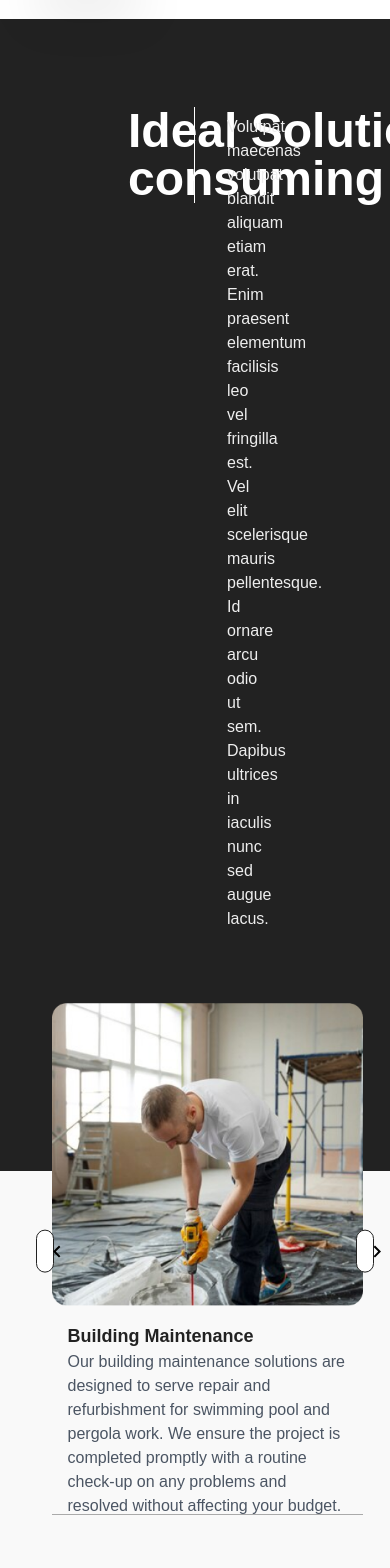
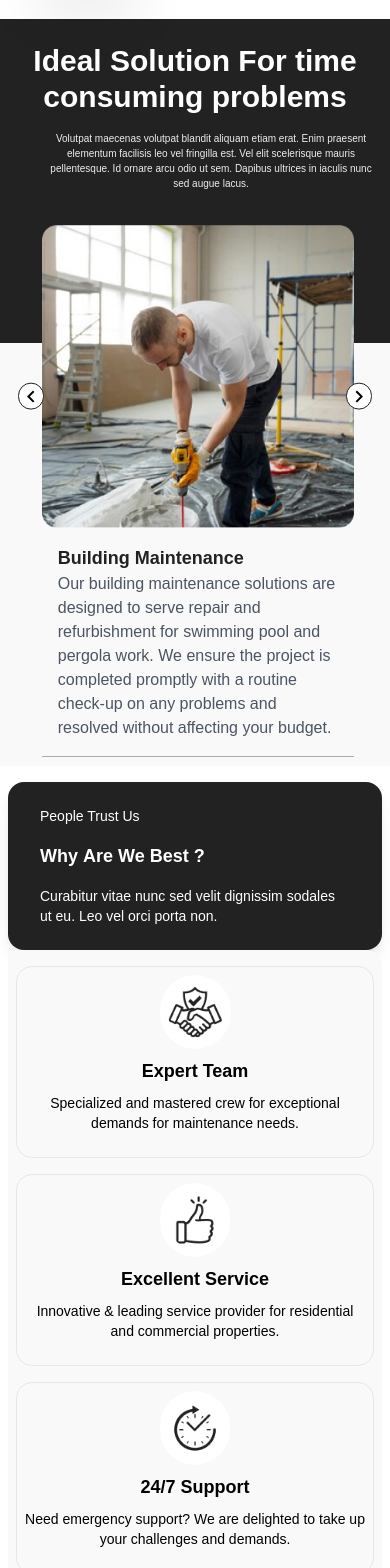
Before and after one commit to shaniaakhan21/AWTech, a Next.js app: page / in a window 390 px wide. Shown: the part 1400-2968 px from the top of the page. Built offline with nearby package versions, Linux system fonts and the light colour scheme.

Commit message:
Why responsiveness DONE

```diff
--- a/components/Carousel.tsx
+++ b/components/Carousel.tsx
@@ -1,5 +1,5 @@
 "use client";
-import React, { useState } from 'react';
+import React, { useState, useEffect } from 'react';
 import Image, { StaticImageData } from 'next/image';
 import ChevronLeftOutlinedIcon from '@mui/icons-material/ChevronLeftOutlined';
 import ChevronRightOutlinedIcon from '@mui/icons-material/ChevronRightOutlined';
@@ -16,38 +16,70 @@ interface CarouselProps {
 
 const Carousel: React.FC<CarouselProps> = ({ slides }) => {
     const [currentSlide, setCurrentSlide] = useState(0);
+    const [isMobile, setIsMobile] = useState(false);
 
-    const handleNext = () => {
+    // Check screen width on load and on resize
+    useEffect(() => {
+        const checkIsMobile = () => setIsMobile(window.innerWidth < 640);
+        checkIsMobile(); // Initial check
+        window.addEventListener("resize", checkIsMobile);
+        return () => window.removeEventListener("resize", checkIsMobile);
+    }, []);
+
+    // Handlers for mobile
+    const handleNextMobile = () => {
         setCurrentSlide((prevSlide) =>
-            prevSlide < slides.length - 4.5 ? prevSlide + 1 : prevSlide
+            prevSlide < slides.length - 1.5 ? prevSlide + 1 : 0
         );
     };
 
-    const handlePrev = () => {
+    const handlePrevMobile = () => {
+        setCurrentSlide((prevSlide) =>
+            prevSlide > 0 ? prevSlide - 1 : slides.length - 1
+        );
+    };
+
+    // Handlers for desktop
+    const handleNextDesktop = () => {
+        setCurrentSlide((prevSlide) =>
+            prevSlide < slides.length - 2.5 ? prevSlide + 1 : prevSlide
+        );
+    };
+
+    const handlePrevDesktop = () => {
         setCurrentSlide((prevSlide) => (prevSlide > 0 ? prevSlide - 1 : prevSlide));
     };
 
+    // Auto-change slides every 2 seconds
+    useEffect(() => {
+        const interval = setInterval(
+            isMobile ? handleNextMobile : handleNextDesktop,
+            10000
+        );
+        return () => clearInterval(interval);
+    }, [isMobile]);
+
     return (
-        <div className="relative w-[95%] px-4 pt-4 mb-2 overflow-hidden bottom-[200px]">
+        <div className="relative w-[95%] px-4 pt-4 mb-2 overflow-hidden bottom-[150px] sm:bottom-[200px]">
             <div className="flex items-center space-x-4 pb-18">
                 <div
                     className="flex transition-transform duration-300 ease-in-out"
                     style={{
-                        transform: `translateX(-${currentSlide * 25}%)`,
+                        transform: `translateX(-${currentSlide * (isMobile ? 105 : 25)}%)`,
                     }}
                 >
                     {slides.map((slide, index) => (
                         <div
                             key={index}
-                            className="w-[30%] p-4 flex-shrink-0"
+                            className={`p-4 flex-shrink-0 ${isMobile ? 'w-[30%]' : 'w-[30%]'}`}
                         >
                             <div className="overflow-hidden border-b border-[#AAAAAA]">
                                 <Image
                                     src={slide.imageSrc}
                                     alt={slide.title}
-                                    className="w-full h-full object-cover  rounded-lg"
+                                    className="w-full h-full object-cover rounded-lg"
                                 />
-                                <div className="p-4 h-[13em]">
+                                <div className="p-4 h-fit sm:h-[13em]">
                                     <h2 className="text-lg font-bold text-[#222222]">{slide.title}</h2>
                                     <p className="text-gray-600 text-[#434343]">{slide.subtitle}</p>
                                 </div>
@@ -59,16 +91,16 @@ const Carousel: React.FC<CarouselProps> = ({ slides }) => {
 
             {/* Navigation Buttons */}
             <button
-                onClick={handlePrev}
-                className="absolute top-1/2 left-4  w-[3%] transform -translate-y-1/2 bg-white border border-[#222222] hover:bg-gray-400 rounded-full p-2 z-10"
+                onClick={isMobile ? handlePrevMobile : handlePrevDesktop}
+                className="absolute top-[35%] sm:top-1/2 left-2 transform -translate-y-1/2 bg-white border border-[#222222] hover:bg-gray-400 rounded-full sm:p-2 z-10"
             >
-                <ChevronLeftOutlinedIcon/>
+                <ChevronLeftOutlinedIcon />
             </button>
             <button
-                onClick={handleNext}
-                className="absolute top-1/2 right-4 w-[3%] transform -translate-y-1/2 bg-white border border-[#222222] hover:bg-gray-400 rounded-full p-2 z-10"
+                onClick={isMobile ? handleNextMobile : handleNextDesktop}
+                className="absolute top-[35%] sm:top-1/2 right-2 transform -translate-y-1/2 bg-white border border-[#222222] hover:bg-gray-400 rounded-full sm:p-2 z-10"
             >
-                <ChevronRightOutlinedIcon/>
+                <ChevronRightOutlinedIcon />
             </button>
         </div>
     );
--- a/components/Services.tsx
+++ b/components/Services.tsx
@@ -38,20 +38,20 @@ const slides = [
 
 const Services: React.FC = () => {
     return (
-        <><div className='px-32 pt-20 pb-60 bg-[#222222]'>
-            <div className='flex flex-row mt-2'>
-                <div className='w-1/2'>
-                    <h1 className='text-white text-5xl font-bold mb-2 border-r border-white'>Ideal Solution For time
+        <><div className='px-2 pb-36 pt-4 sm:px-32 sm:pt-20 sm:pb-60 bg-[#222222]'>
+            <div className='flex flex-col sm:flex-row mt-2'>
+                <div className='w-full sm:w-1/2'>
+                    <h1 className='text-center sm:text-start  text-white text-3xl sm:text-5xl font-bold mb-2 sm:border-r sm:border-white'>Ideal Solution For time
                         consuming problems</h1>
                 </div>
-                <div className='w-1/2'>
-                    <h3 className='text-[#EEEEEE] text-base font-thin ml-8 mt-2'>Volutpat maecenas volutpat blandit aliquam etiam erat. Enim praesent elementum facilisis leo vel fringilla est. Vel elit scelerisque mauris pellentesque. Id ornare arcu odio ut sem. Dapibus ultrices in iaculis nunc sed augue lacus.
+                <div className='w-full sm:w-1/2'>
+                    <h3 className='text-center sm:text-start  text-[#EEEEEE] text-[10px] sm:text-base font-thin ml-8 mt-2 px-2 pb-2 sm:px-0 sm:pb-0'>Volutpat maecenas volutpat blandit aliquam etiam erat. Enim praesent elementum facilisis leo vel fringilla est. Vel elit scelerisque mauris pellentesque. Id ornare arcu odio ut sem. Dapibus ultrices in iaculis nunc sed augue lacus.
                     </h3>
                 </div>
             </div>
         </div>
             <div>
-                <div className='bg-[#F9F9F9] flex justify-end'>
+                <div className='bg-[#F9F9F9] flex justify-center sm:justify-end'>
                     <Carousel slides={slides} />
                 </div>
             </div>
--- a/components/Why.tsx
+++ b/components/Why.tsx
@@ -7,9 +7,9 @@ import Three from '../assests/images/Why/three.png';
 const Why: React.FC = () => {
     return (
         <>
-            <div className='px-32 pt-20 pb-4 bg-white relative bottom-[165px]'>
-                <div className='flex flex-row items-center'>
-                    <div className='flex flex-col shadow-lg justify-center items-start w-3/12 pr-12 bg-[#222222] rounded-2xl px-10 py-20'>
+            <div className='px-2 pt-4 pb-2 sm:px-32 sm:pt-20 sm:pb-4 bg-white relative bottom-[165px]'>
+                <div className='flex flex-col sm:flex-row items-center'>
+                    <div className='flex flex-col shadow-lg justify-center items-start w-full sm:w-3/12 sm:pr-12 bg-[#222222] rounded-2xl px-8 py-6 sm:px-10 sm:py-20'>
                         <p className='text-sm text-white'>People Trust Us</p>
                         <div className='py-4'>
                             <h1 className='text-4xl text-lg font-bold text-white'>Why Are We Best ?</h1>
@@ -18,20 +18,20 @@ const Why: React.FC = () => {
                             <h6 className='text-sm text-white'>Curabitur vitae nunc sed velit dignissim sodales ut eu. Leo vel orci porta non.</h6>
                         </div>
                     </div>
-                    <div className='flex flex-row w-9/12 pl-10 bg-[#F9F9F9] py-10 rounded-r-2xl'>
-                        <div className='flex flex-col justify-center items-center px-10'>
+                    <div className='flex flex-col sm:flex-row w-full sm:w-9/12 sm:pl-10 bg-[#F9F9F9] py-2 sm:py-0 rounded-r-2xl'>
+                        <div className='flex flex-col justify-center items-center px-2 sm:px-10 rounded-2xl border border-grey sm:border-none m-2 pt-2 pb-6 sm:m-0 pt-0 pb-0'>
                             <Image className='rounded-full p-2 bg-white' src={One} alt={'Team Expert'} />
                             <h2 className='text-center text-lg font-bold py-2'>Expert Team</h2>
                             <p className='text-center text-sm'>Specialized and mastered crew for exceptional demands for maintenance needs.</p>
                         </div>
 
-                        <div className='flex flex-col justify-center items-center px-10'>
+                        <div className='flex flex-col justify-center items-center px-2 sm:px-10 rounded-2xl border border-grey sm:border-none m-2 pt-2 pb-6 sm:m-0 pt-0 pb-0'>
                             <Image className='rounded-full p-2 bg-white' src={Two} alt={'Team Expert'} />
                             <h2 className='text-center text-lg font-bold py-2'>Excellent Service</h2>
                             <p className='text-center text-sm'>Innovative & leading service provider for residential and commercial properties.</p>
                         </div>
 
-                        <div className='flex flex-col justify-center items-center px-10'>
+                        <div className='flex flex-col justify-center items-center px-2 sm:px-10 rounded-2xl border border-grey sm:border-none m-2 pt-2 pb-6 sm:m-0 pt-0 pb-0'>
                             <Image className='rounded-full p-2 bg-white' src={Three} alt={'Team Expert'} />
                             <h2 className='text-center text-lg font-bold py-2'>24/7 Support</h2>
                             <p className='text-center text-sm'>Need emergency support? We are delighted to take up your challenges and demands.</p>
```
